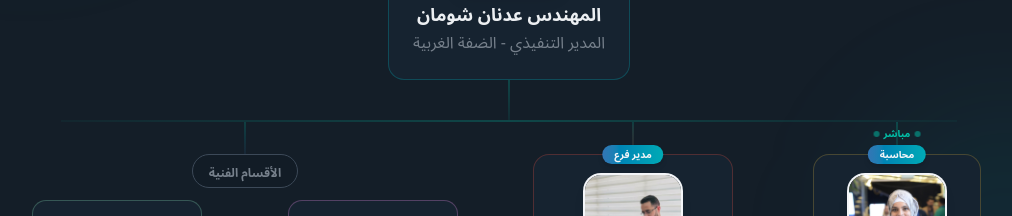
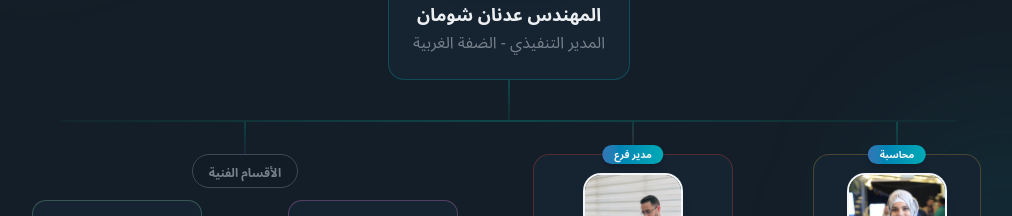
Before and after one commit to engadnanshoman-svg/axis-gps-website, a Next.js app: page / in a window 1280 px wide. Shown: the part 10820-11036 px from the top of the page, without its empty margins (131-1143 px from the left). Built offline with nearby package versions, Linux system fonts and the light colour scheme.

Commit message:
remove مباشر label from org chart

```diff
--- a/src/app/page.tsx
+++ b/src/app/page.tsx
@@ -1681,14 +1681,7 @@ function Team() {
               <div className="flex flex-col items-center flex-1">
                 {/* Vertical connector from horizontal line */}
                 <div className="w-0.5 h-6 sm:h-8" style={{ background: 'linear-gradient(to bottom, oklch(0.72 0.14 180 / 0.25), oklch(0.72 0.14 180 / 0.1))' }} />
-                <div className="relative">
-                  {/* Direct connection indicator */}
-                  <div className="absolute -top-7 left-1/2 -translate-x-1/2 flex items-center gap-1 whitespace-nowrap">
-                    <div className="w-1.5 h-1.5 rounded-full bg-[oklch(0.72_0.14_180)] animate-pulse" />
-                    <span className="text-[9px] sm:text-[10px] text-[oklch(0.72_0.14_180)] font-semibold">مباشر</span>
-                    <div className="w-1.5 h-1.5 rounded-full bg-[oklch(0.72_0.14_180)] animate-pulse" />
-                  </div>
-                </div>
+
                 <TeamCard member={accounting} size="manager" index={2} />
               </div>
 
```
